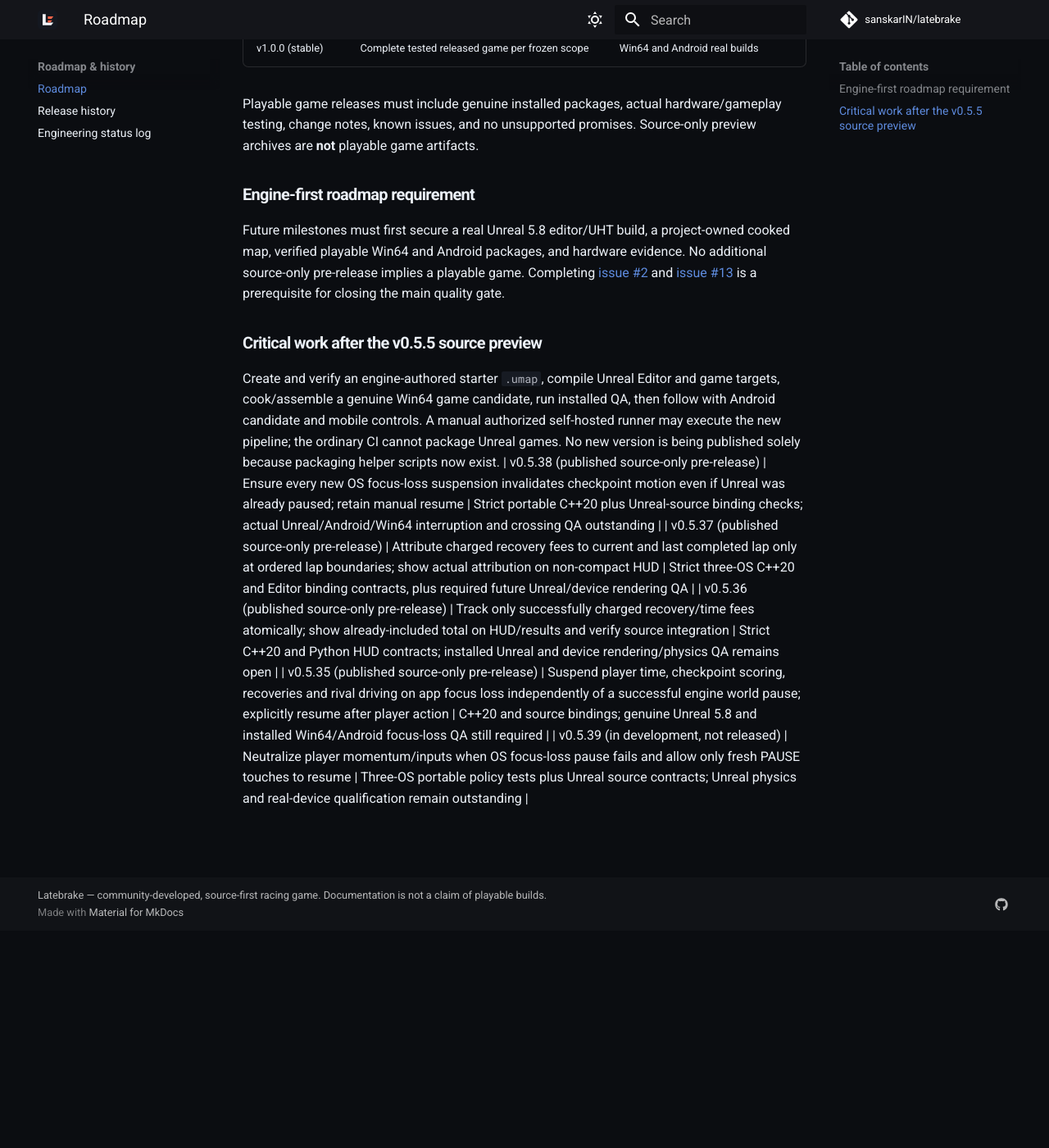
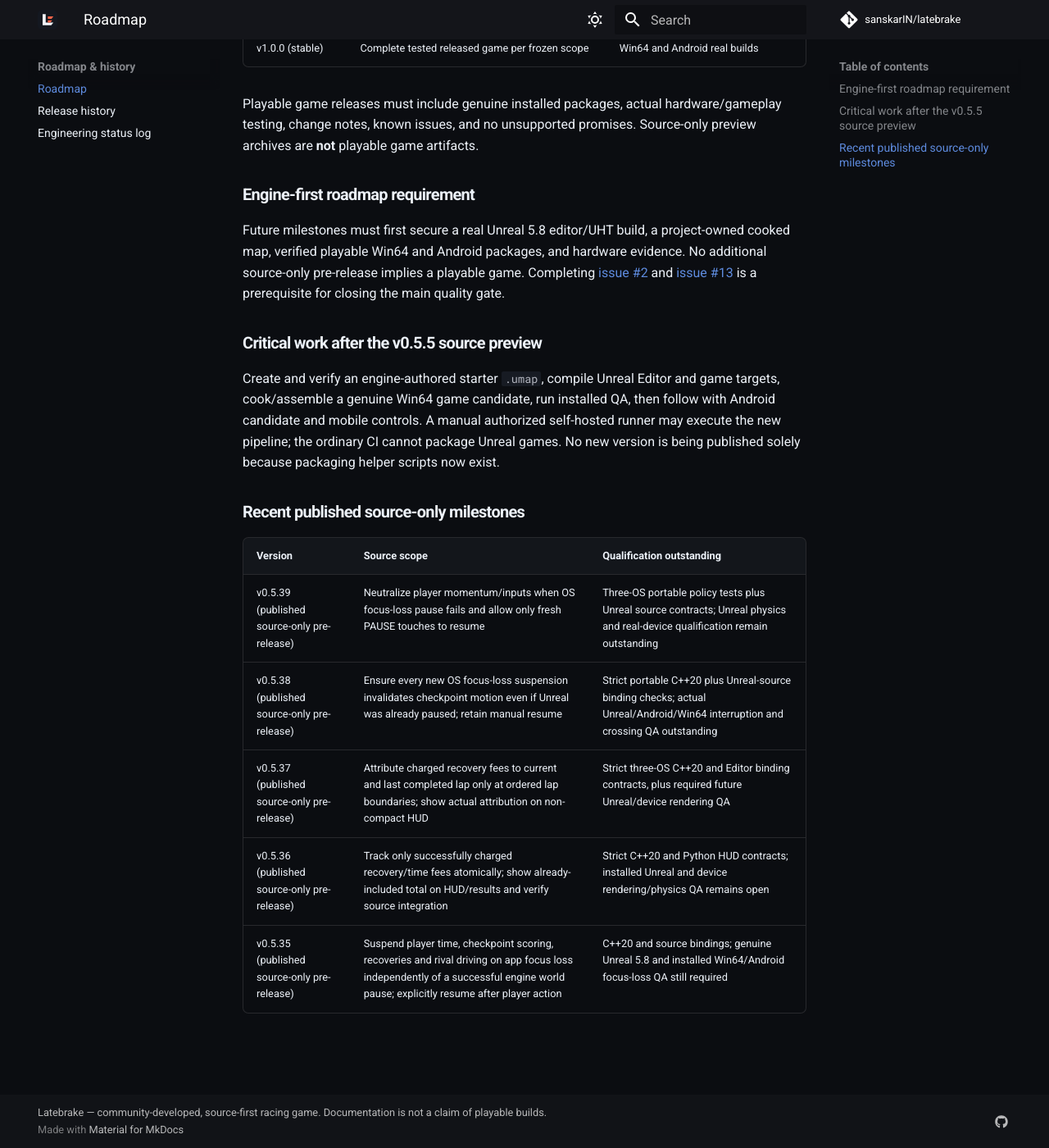
Before and after one commit to sanskarIN/latebrake, an MkDocs documentation site: the page built from docs/ROADMAP.md, in a window 1280 px wide and 1400 px high, scrolled down 4895 px. Shown: the whole window at 82% size. Built offline with MkDocs 1.6.1 and Material for MkDocs 9.7.7, drawn with Linux system fonts in a browser that asks for light colours; comment, search, counter and statistics services are not loaded; before the commit the page ends 6030 px from its top, so only the background shows below that.

Commit message:
docs: repair and sort source-only milestone table, mark v0.5.39 published

```diff
--- a/docs/ROADMAP.md
+++ b/docs/ROADMAP.md
@@ -77,8 +77,12 @@ run installed QA, then follow with Android candidate and mobile controls.
 A manual authorized self-hosted runner may execute the new pipeline; the
 ordinary CI cannot package Unreal games. No new version is being published
 solely because packaging helper scripts now exist.
+### Recent published source-only milestones
+
+| Version | Source scope | Qualification outstanding |
+| --- | --- | --- |
+| v0.5.39 (published source-only pre-release) | Neutralize player momentum/inputs when OS focus-loss pause fails and allow only fresh PAUSE touches to resume | Three-OS portable policy tests plus Unreal source contracts; Unreal physics and real-device qualification remain outstanding |
 | v0.5.38 (published source-only pre-release) | Ensure every new OS focus-loss suspension invalidates checkpoint motion even if Unreal was already paused; retain manual resume | Strict portable C++20 plus Unreal-source binding checks; actual Unreal/Android/Win64 interruption and crossing QA outstanding |
 | v0.5.37 (published source-only pre-release) | Attribute charged recovery fees to current and last completed lap only at ordered lap boundaries; show actual attribution on non-compact HUD | Strict three-OS C++20 and Editor binding contracts, plus required future Unreal/device rendering QA |
 | v0.5.36 (published source-only pre-release) | Track only successfully charged recovery/time fees atomically; show already-included total on HUD/results and verify source integration | Strict C++20 and Python HUD contracts; installed Unreal and device rendering/physics QA remains open |
 | v0.5.35 (published source-only pre-release) | Suspend player time, checkpoint scoring, recoveries and rival driving on app focus loss independently of a successful engine world pause; explicitly resume after player action | C++20 and source bindings; genuine Unreal 5.8 and installed Win64/Android focus-loss QA still required |
-| v0.5.39 (in development, not released) | Neutralize player momentum/inputs when OS focus-loss pause fails and allow only fresh PAUSE touches to resume | Three-OS portable policy tests plus Unreal source contracts; Unreal physics and real-device qualification remain outstanding |
```
